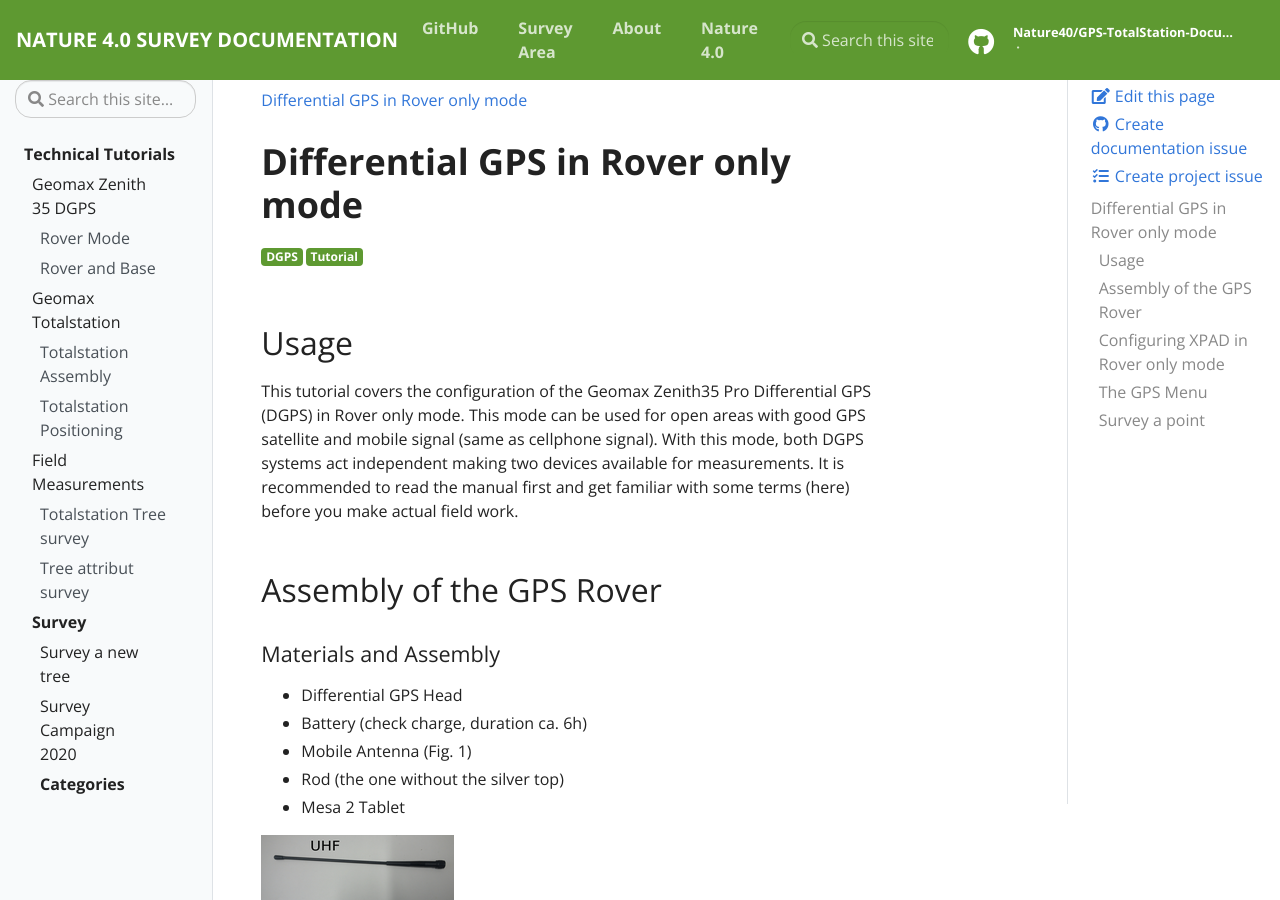
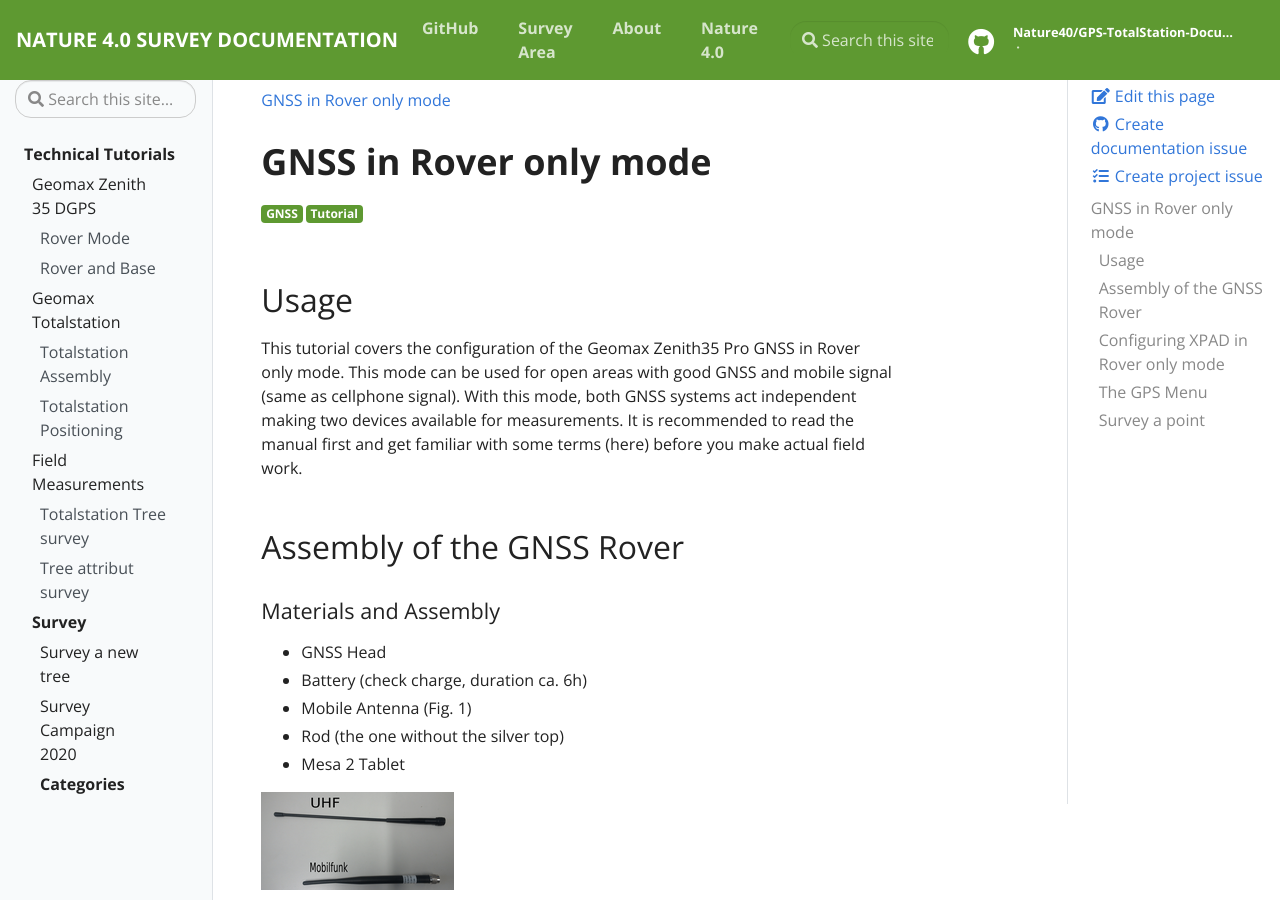
Before and after one commit to Nature40/GNSSTotalstationForHighAccuracyForestMonitoring, a Jekyll site: the page built from _docs/GNSS_Rover.md, in a window 1280 px wide and 900 px high. Built offline with Jekyll 4.4.1, drawn with Linux system fonts in a browser that asks for light colours.

Commit message:
Update and rename DGPS_Rover.md to GNSS_Rover.md

```diff
--- a/_docs/DGPS_Rover.md
+++ b/_docs/GNSS_Rover.md
@@ -1,32 +1,32 @@
 ---
-title:  "Differential GPS in Rover only mode"
+title:  "GNSS in Rover only mode"
 layout: page
-permalink: /DGPS-Rover/
-categories: DGPS setup
-tags: DGPS Tutorial
+permalink: /GNSS-Rover/
+categories: GNSS setup
+tags: GNSS Tutorial
 ---
 
 
 
-# Differential GPS in Rover only mode
+# GNSS in Rover only mode
 
 
 ## Usage
 
-This tutorial covers the configuration of the Geomax Zenith35 Pro Differential GPS (DGPS)
+This tutorial covers the configuration of the Geomax Zenith35 Pro GNSS
 in Rover only mode. This mode can be used for open areas with good
-GPS satellite and mobile signal (same as cellphone signal). With this
-mode, both DGPS systems act independent making two devices available
+GNSS and mobile signal (same as cellphone signal). With this
+mode, both GNSS systems act independent making two devices available
 for measurements. It is recommended to read the manual first and get
 familiar with some terms (here) before you make actual field work.
 
 
 
-## Assembly of the GPS Rover
+## Assembly of the GNSS Rover
 
 #### Materials and Assembly
 
-* Differential GPS Head
+* GNSS Head
 * Battery (check charge, duration ca. 6h)
 * Mobile Antenna (Fig. 1)
 * Rod (the one without the silver top)
```
